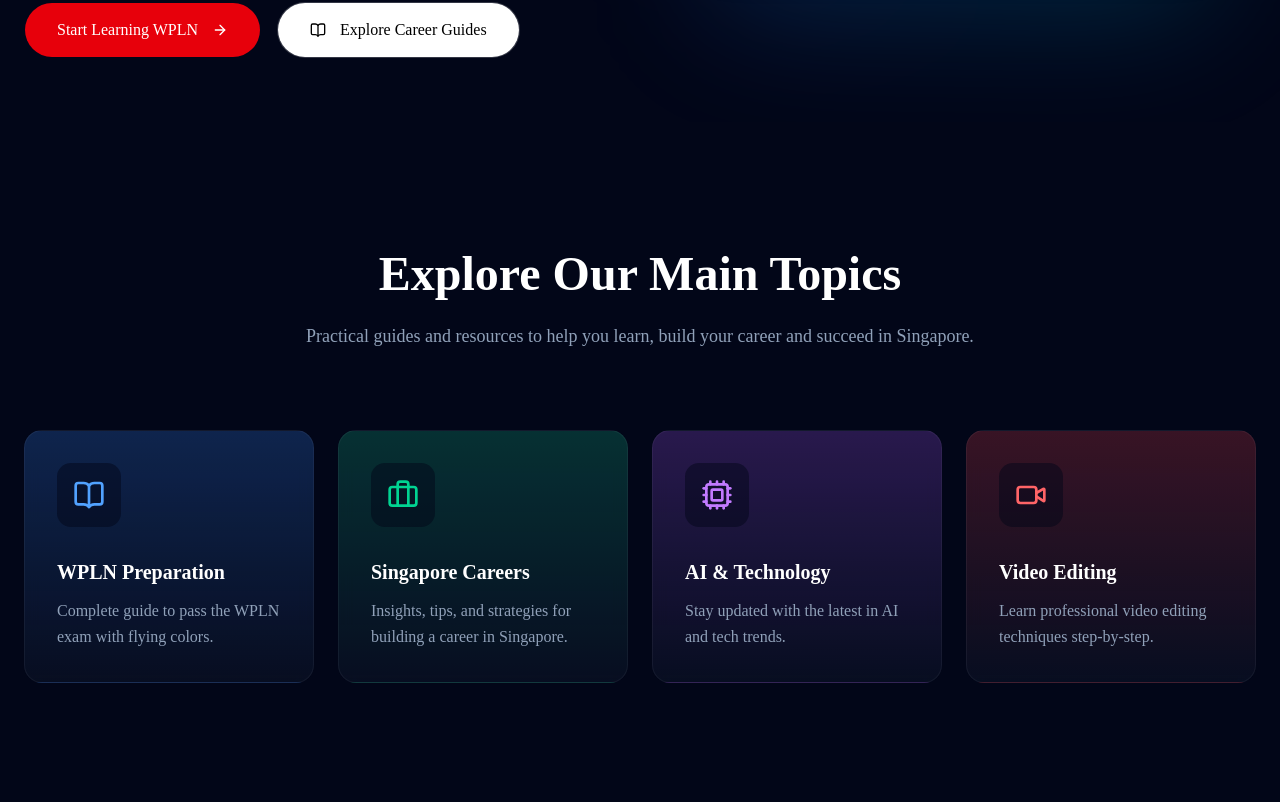
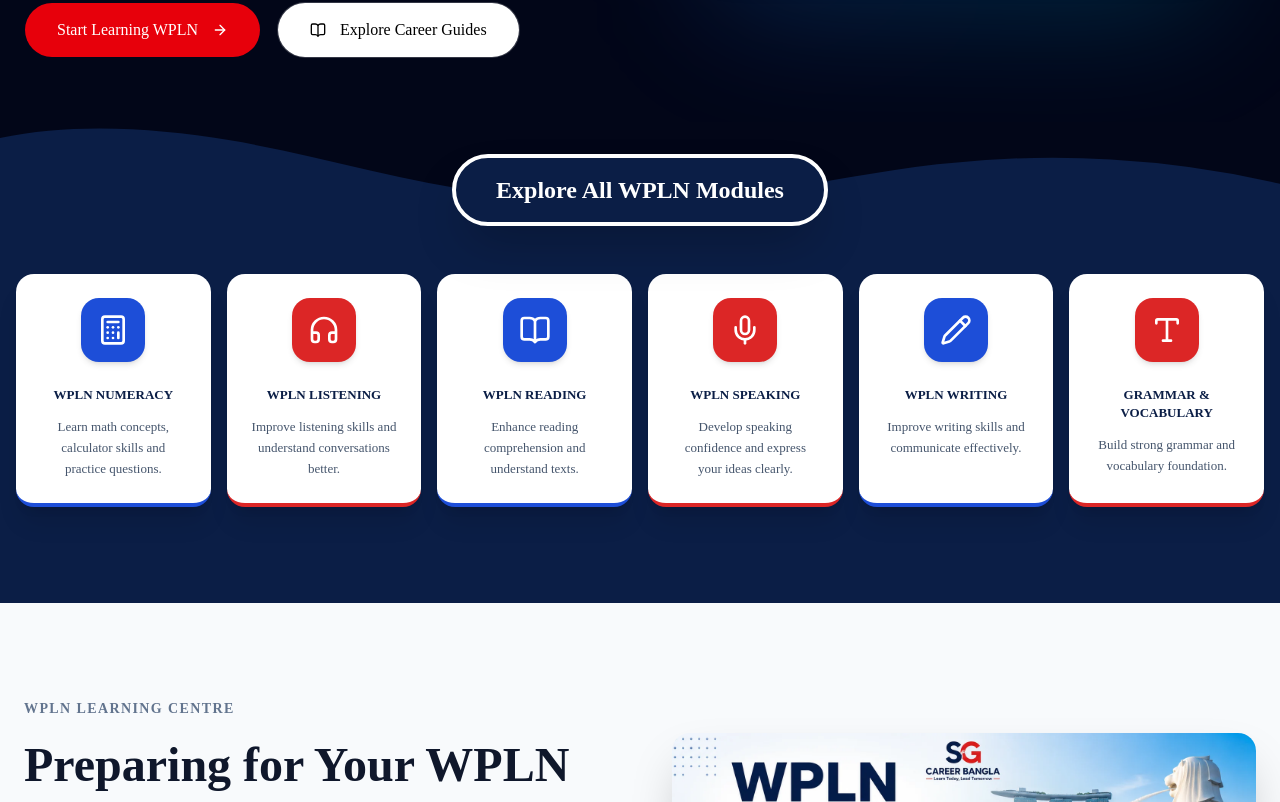
Before and after one commit to atul-dev-ai/rajat_kumar_portfolio, a Next.js app: page / in a window 1280 px wide. Shown: the part 678-1480 px from the top of the page. Built offline with nearby package versions, Linux system fonts and the light colour scheme.

Commit message:
refactor: replace old TopicsSection with WPLN modules custom design

```diff
--- a/src/components/TopicsSection.tsx
+++ b/src/components/TopicsSection.tsx
@@ -1,77 +1,88 @@
 "use client";
 
 import { motion } from "framer-motion";
-import { BookOpen, Briefcase, Cpu, Video } from "lucide-react";
+import { Calculator, Headphones, BookOpen, Mic, Pencil, Type } from "lucide-react";
 
-const topics = [
+export function TopicsSection() {
+  const modules = [
     {
-    title: "WPLN Preparation",
-    description: "Complete guide to pass the WPLN exam with flying colors.",
-    icon: <BookOpen className="w-8 h-8 text-blue-400" />,
-    color: "from-blue-500/20 to-transparent",
+      title: "WPLN Numeracy",
+      description: "Learn math concepts, calculator skills and practice questions.",
+      icon: <Calculator className="w-8 h-8 text-white" />,
+      color: "bg-[#1d4ed8]", // Blue
+      borderColor: "border-b-[#1d4ed8]",
     },
     {
-    title: "Singapore Careers",
-    description: "Insights, tips, and strategies for building a career in Singapore.",
-    icon: <Briefcase className="w-8 h-8 text-emerald-400" />,
-    color: "from-emerald-500/20 to-transparent",
+      title: "WPLN Listening",
+      description: "Improve listening skills and understand conversations better.",
+      icon: <Headphones className="w-8 h-8 text-white" />,
+      color: "bg-[#dc2626]", // Red
+      borderColor: "border-b-[#dc2626]",
     },
     {
-    title: "AI & Technology",
-    description: "Stay updated with the latest in AI and tech trends.",
-    icon: <Cpu className="w-8 h-8 text-purple-400" />,
-    color: "from-purple-500/20 to-transparent",
+      title: "WPLN Reading",
+      description: "Enhance reading comprehension and understand texts.",
+      icon: <BookOpen className="w-8 h-8 text-white" />,
+      color: "bg-[#1d4ed8]",
+      borderColor: "border-b-[#1d4ed8]",
     },
     {
-    title: "Video Editing",
-    description: "Learn professional video editing techniques step-by-step.",
-    icon: <Video className="w-8 h-8 text-red-400" />,
-    color: "from-red-500/20 to-transparent",
+      title: "WPLN Speaking",
+      description: "Develop speaking confidence and express your ideas clearly.",
+      icon: <Mic className="w-8 h-8 text-white" />,
+      color: "bg-[#dc2626]",
+      borderColor: "border-b-[#dc2626]",
+    },
+    {
+      title: "WPLN Writing",
+      description: "Improve writing skills and communicate effectively.",
+      icon: <Pencil className="w-8 h-8 text-white" />,
+      color: "bg-[#1d4ed8]",
+      borderColor: "border-b-[#1d4ed8]",
+    },
+    {
+      title: "Grammar & Vocabulary",
+      description: "Build strong grammar and vocabulary foundation.",
+      icon: <Type className="w-8 h-8 text-white" />,
+      color: "bg-[#dc2626]",
+      borderColor: "border-b-[#dc2626]",
     },
   ];
 
-export function TopicsSection() {
   return (
-    <section className="py-32 bg-slate-950 relative">
-      <div className="container mx-auto px-6">
-        <div className="text-center max-w-2xl mx-auto mb-20">
-          <motion.h2
-            initial={{ opacity: 0, y: 20 }}
-            whileInView={{ opacity: 1, y: 0 }}
-            viewport={{ once: true, margin: "-100px" }}
-            transition={{ duration: 0.6 }}
-            className="text-4xl md:text-5xl font-bold text-white mb-6"
-          >
-            Explore Our Main Topics
-          </motion.h2>
-          <motion.p
-            initial={{ opacity: 0, y: 20 }}
-            whileInView={{ opacity: 1, y: 0 }}
-            viewport={{ once: true, margin: "-100px" }}
-            transition={{ duration: 0.6, delay: 0.1 }}
-            className="text-lg text-slate-400"
-          >
-            Practical guides and resources to help you learn, build your career and succeed in Singapore.
-          </motion.p>
+    <section className="relative bg-[#0B1E46] pt-16 pb-24 mt-20">
+      {/* Curve top */}
+      <div className="absolute top-0 left-0 w-full overflow-hidden leading-none rotate-180 transform -translate-y-full">
+        <svg xmlns="http://www.w3.org/2000/svg" viewBox="0 0 1200 120" preserveAspectRatio="none" className="w-full h-12 md:h-20">
+          <path d="M321.39,56.44c58-10.79,114.16-30.13,172-41.86,82.39-16.72,168.19-17.73,250.45-.39C823.78,31,906.67,72,985.66,92.83c70.05,18.48,146.53,26.09,214.34,3V0H0V27.35A600.21,600.21,0,0,0,321.39,56.44Z" className="fill-[#0B1E46]"></path>
+        </svg>
       </div>
 
-        <div className="grid grid-cols-1 md:grid-cols-2 lg:grid-cols-4 gap-6">
-          {topics.map((topic, index) => (
+      <div className="container mx-auto px-4 relative z-10 -mt-24 md:-mt-28">
+        <div className="flex justify-center mb-12">
+          <div className="bg-[#0B1E46] text-white px-10 py-4 rounded-full shadow-2xl border-4 border-white text-xl md:text-2xl font-bold inline-block z-20 text-center">
+            Explore All WPLN Modules
+          </div>
+        </div>
+
+        <div className="grid grid-cols-1 sm:grid-cols-2 lg:grid-cols-6 gap-4">
+          {modules.map((mod, index) => (
             <motion.div
-              key={topic.title}
-              initial={{ opacity: 0, y: 30 }}
+              key={index}
+              initial={{ opacity: 0, y: 20 }}
               whileInView={{ opacity: 1, y: 0 }}
               viewport={{ once: true, margin: "-50px" }}
               transition={{ duration: 0.5, delay: index * 0.1 }}
-              whileHover={{ y: -5 }}
-              className={`p-8 rounded-2xl bg-gradient-to-b ${topic.color} border border-white/5 hover:border-white/20 transition-all bg-slate-900/50 backdrop-blur-sm group cursor-pointer`}
+              className={`bg-white rounded-2xl p-6 text-center shadow-xl border-b-4 ${mod.borderColor} hover:-translate-y-2 transition-transform duration-300 flex flex-col items-center h-full cursor-pointer`}
             >
-              <div className="mb-6 p-4 bg-slate-950/50 rounded-xl inline-block group-hover:scale-110 transition-transform">
-                {topic.icon}
+              <div className={`w-16 h-16 rounded-2xl flex items-center justify-center mb-6 ${mod.color} shadow-md`}>
+                {mod.icon}
               </div>
-              <h3 className="text-xl font-bold text-white mb-3">{topic.title}</h3>
-              <p className="text-slate-400 leading-relaxed">
-                {topic.description}
+              <h3 className="text-[13px] font-extrabold text-[#0B1E46] uppercase mb-3 leading-snug">
+                {mod.title}
+              </h3>
+              <p className="text-[13px] text-slate-600 leading-relaxed flex-grow">
+                {mod.description}
               </p>
             </motion.div>
           ))}
```
Lines whose indentation alone changed are shown as unchanged.
